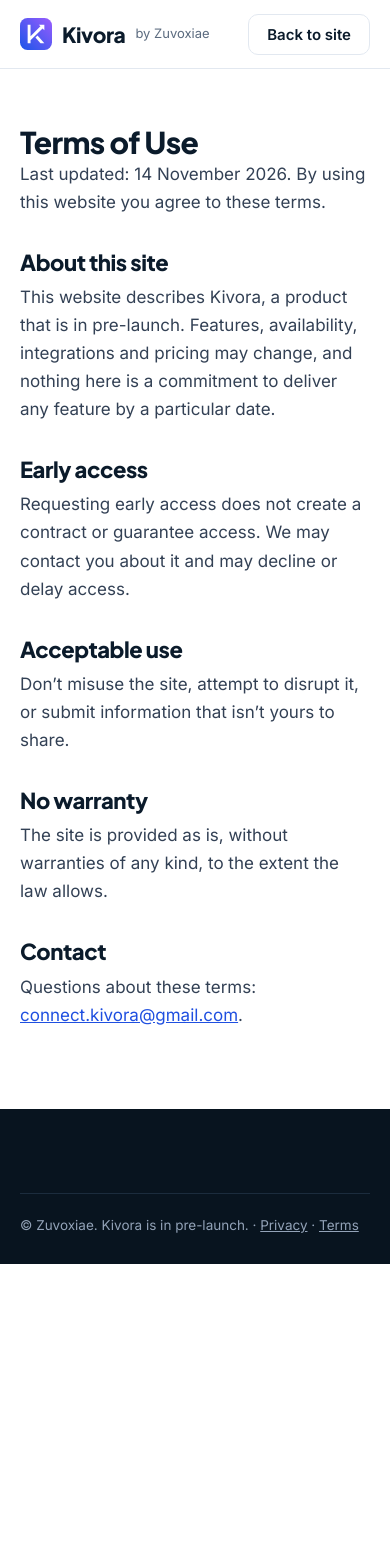
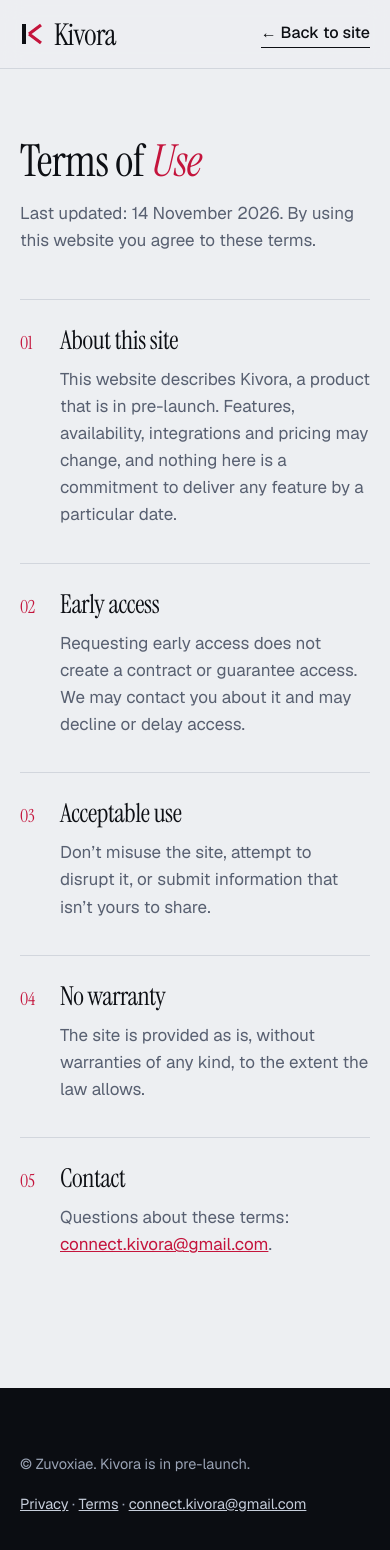
Before and after one commit to kunnalsinghm/kivora-site, a website: page public/terms.html in a window 390 px wide. Before the commit the page ends 1264 px from the top, so only its background shows below. Drawn offline with nearby package versions, Linux system fonts and the light colour scheme.

Commit message:
Restyle legal pages, new favicon, rewrite README

```diff
--- /dev/null
+++ b/public/kvr-halcyon-legal.css
@@ -0,0 +1,15 @@
+/* Shared by privacy.html, terms.html and 404.html. Loaded after kvr-halcyon-x7q9.css (colours, fonts, header, buttons). */
+.ld{padding:140px 0 96px;min-height:calc(100vh - 150px)}
+.ld .w{max-width:860px}
+.ld h1{font-size:clamp(44px,7vw,84px);max-width:none}
+.ld .meta{margin:18px 0 44px;color:var(--slate);font-size:17px;max-width:60ch}
+.secs{counter-reset:s}
+.secs h2{counter-increment:s;display:grid;grid-template-columns:56px 1fr;align-items:baseline;font-size:clamp(26px,3.2vw,34px);line-height:1.15;max-width:none;margin-top:0;padding-top:26px;border-top:1px solid var(--rule)}
+.secs h2::before{content:counter(s,decimal-leading-zero);font:400 18px var(--serif);color:var(--ruby)}
+.secs p{margin:10px 0 34px 56px;color:var(--slate);font-size:17px;max-width:62ch}
+.secs a{color:var(--ruby)}
+@media(max-width:600px){.secs h2{grid-template-columns:40px 1fr}.secs p{margin-left:40px}}
+.nf{display:flex;align-items:center}
+.c404{font:400 clamp(110px,24vw,260px)/.9 var(--serif);color:var(--ruby);letter-spacing:-.04em;margin-bottom:8px}
+.lf{display:flex;justify-content:space-between;gap:16px;flex-wrap:wrap}
+footer a{color:#C7CEDB}
--- a/public/terms.html
+++ b/public/terms.html
@@ -1,20 +1,44 @@
 <!DOCTYPE html>
-<html lang="en"><head><meta charset="UTF-8" /><meta name="viewport" content="width=device-width, initial-scale=1" />
-<title>Terms of Use · Kivora</title><meta name="robots" content="noindex" />
-<link rel="icon" href="/favicon.svg" type="image/svg+xml" />
-<link rel="apple-touch-icon" href="/apple-touch-icon.png" />
-<link href="https://fonts.googleapis.com/css2?family=Inter:wght@400;500;600&family=Plus+Jakarta+Sans:wght@600;700;800&display=swap" rel="stylesheet" />
-<link rel="stylesheet" href="/css/styles.css" /></head>
+<html lang="en">
+<head>
+<meta charset="UTF-8">
+<meta name="viewport" content="width=device-width, initial-scale=1">
+<title>Terms of Use · Kivora</title>
+<meta name="robots" content="noindex">
+<meta name="theme-color" content="#EDEFF2">
+<link rel="icon" href="/favicon.svg" type="image/svg+xml">
+<link rel="apple-touch-icon" href="/apple-touch-icon.png">
+<link rel="preconnect" href="https://fonts.googleapis.com">
+<link rel="preconnect" href="https://fonts.gstatic.com" crossorigin>
+<link href="https://fonts.googleapis.com/css2?family=Geist:wght@400;500;600&family=Instrument+Serif:ital@0;1&display=swap" rel="stylesheet">
+<link rel="stylesheet" href="/kvr-halcyon-x7q9.css">
+<link rel="stylesheet" href="/kvr-halcyon-legal.css">
+</head>
 <body>
-<header class="site-header"><div class="container bar"><a class="brand" href="/"><img class="brand-mark" src="/img/kivora-mark.svg" width="32" height="32" alt="" /><span>Kivora</span><small>by Zuvoxiae</small></a><a class="btn btn-ghost" href="/">Back to site</a></div></header>
-<main class="doc"><div class="container">
-<h1>Terms of Use</h1>
-<p>Last updated: 14 November 2026. By using this website you agree to these terms.</p>
-<h2>About this site</h2><p>This website describes Kivora, a product that is in pre-launch. Features, availability, integrations and pricing may change, and nothing here is a commitment to deliver any feature by a particular date.</p>
-<h2>Early access</h2><p>Requesting early access does not create a contract or guarantee access. We may contact you about it and may decline or delay access.</p>
-<h2>Acceptable use</h2><p>Don’t misuse the site, attempt to disrupt it, or submit information that isn’t yours to share.</p>
-<h2>No warranty</h2><p>The site is provided as is, without warranties of any kind, to the extent the law allows.</p>
-<h2>Contact</h2><p>Questions about these terms: <a href="mailto:connect.kivora@gmail.com">connect.kivora@gmail.com</a>.</p>
+<a class="sr" href="#main">Skip to content</a>
+<header class="top s"><div class="w">
+<a class="logo" href="/" aria-label="Kivora home"><svg viewBox="0 0 24 24" aria-hidden="true"><rect x="2" y="2" width="4" height="20" fill="#0D0F14"/><path d="M9 12 L21 3 M9 12 L21 21" stroke="#C4143C" stroke-width="3.2" fill="none"/></svg>Kivora</a>
+<a class="lnk" href="/">← Back to site</a>
+</div></header>
+<main class="ld" id="main"><div class="w">
+<h1>Terms of <em>Use</em></h1>
+<p class="meta">Last updated: 14 November 2026. By using this website you agree to these terms.</p>
+<div class="secs">
+<h2>About this site</h2>
+<p>This website describes Kivora, a product that is in pre-launch. Features, availability, integrations and pricing may change, and nothing here is a commitment to deliver any feature by a particular date.</p>
+<h2>Early access</h2>
+<p>Requesting early access does not create a contract or guarantee access. We may contact you about it and may decline or delay access.</p>
+<h2>Acceptable use</h2>
+<p>Don’t misuse the site, attempt to disrupt it, or submit information that isn’t yours to share.</p>
+<h2>No warranty</h2>
+<p>The site is provided as is, without warranties of any kind, to the extent the law allows.</p>
+<h2>Contact</h2>
+<p>Questions about these terms: <a href="mailto:connect.kivora@gmail.com">connect.kivora@gmail.com</a>.</p>
+</div>
 </div></main>
-<footer class="site-footer"><div class="container legal">© Zuvoxiae. Kivora is in pre-launch. · <a href="/privacy">Privacy</a> · <a href="/terms">Terms</a></div></footer>
-</body></html>
+<footer><div class="w lf">
+<span>© Zuvoxiae. Kivora is in pre-launch.</span>
+<span><a href="/privacy">Privacy</a> · <a href="/terms">Terms</a> · <a href="mailto:connect.kivora@gmail.com">connect.kivora@gmail.com</a></span>
+</div></footer>
+</body>
+</html>
```
Also changed, not shown: public/404.html (+32 -14 lines), public/privacy.html (+43 -18 lines), README.md, public/apple-touch-icon.png, public/favicon.svg.
